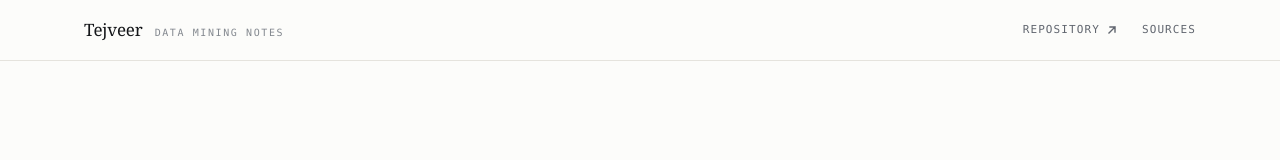
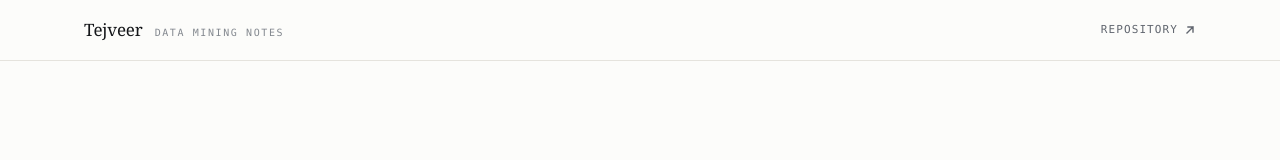
Before and after one commit to Tejveercode/house-price-notes, a React (Vite) app: page / in a window 1280 px wide. Shown: the top 160 px of the page. Built offline with nearby package versions, Linux system fonts and the light colour scheme.

Commit message:
Drop the sources link from the header

```diff
--- a/src/app/components/Header.tsx
+++ b/src/app/components/Header.tsx
@@ -17,7 +17,6 @@ export function Header() {
             Repository
             <ArrowUpRight />
           </a>
-          <a href="#sources">Sources</a>
         </nav>
       </div>
       <div className="progress" aria-hidden="true">
```
